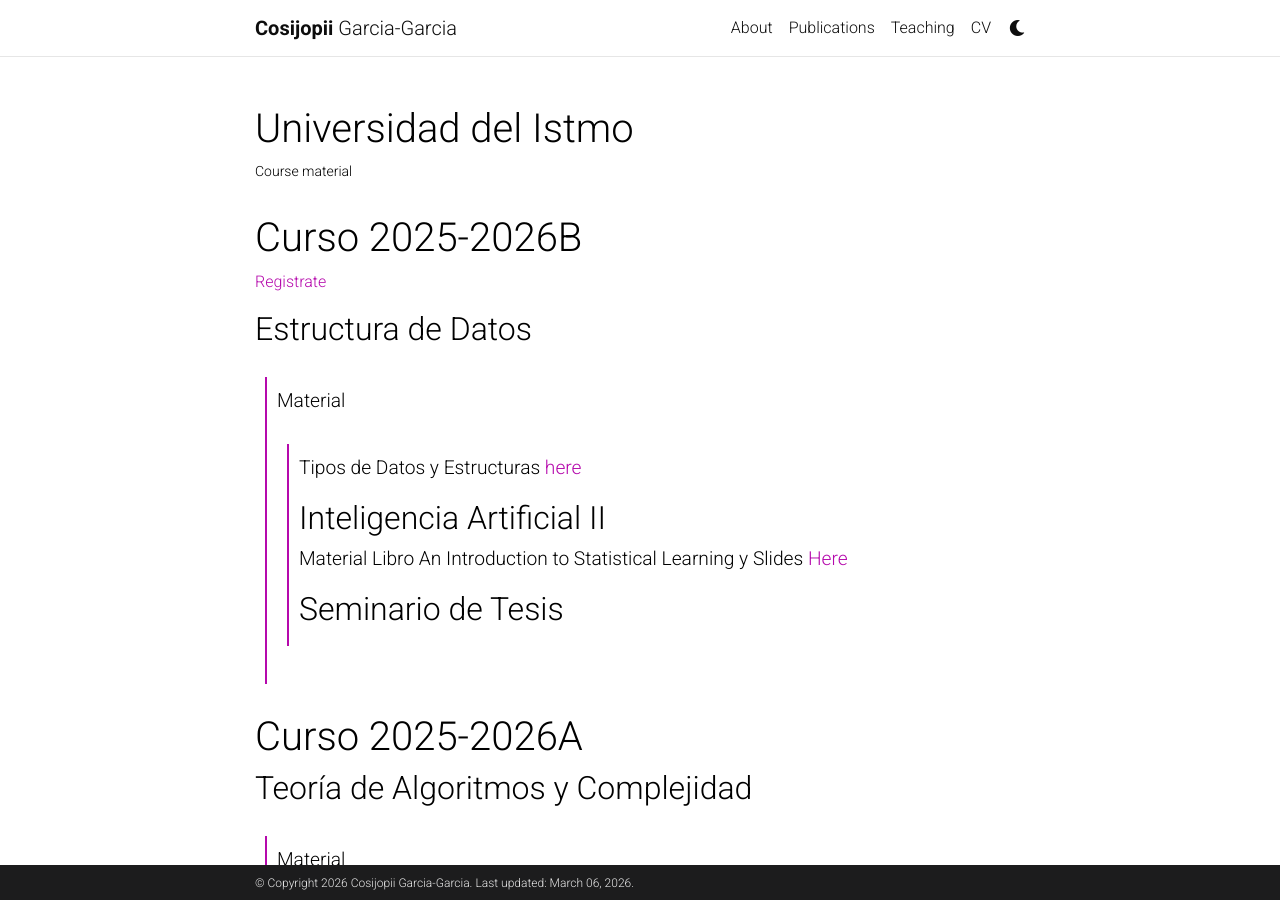
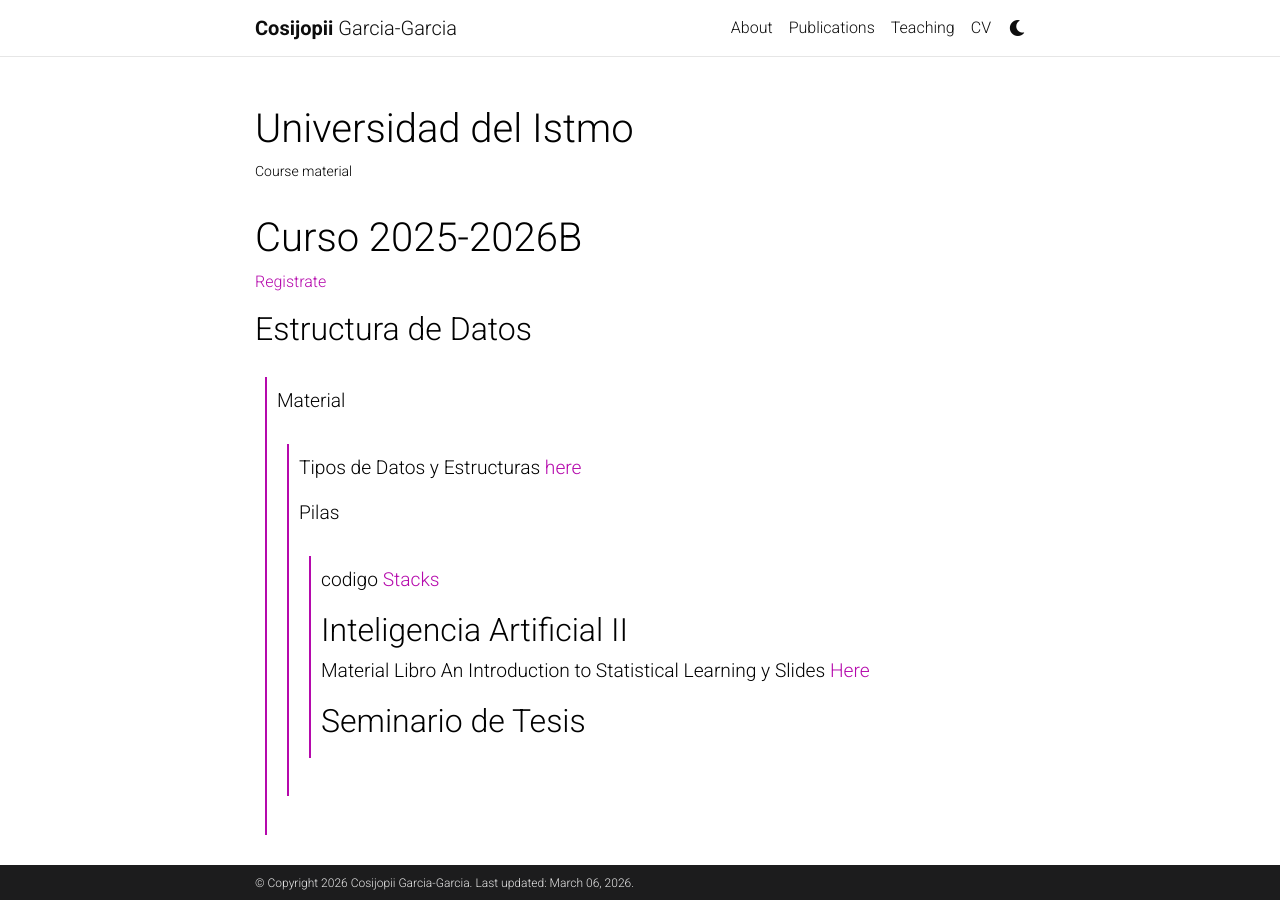
Before and after one commit to Cosijopiii/Cosijopiii.github.io, a Jekyll site: the page built from _projects/2_project.md, in a window 1280 px wide and 900 px high. Built offline with Jekyll 4.4.1, drawn with Linux system fonts in a browser that asks for light colours; comment, search, counter and statistics services are not loaded; a style sheet for code colours, icons or effects is not loaded.

Commit message:
Update project documentation with new resources
stacks.c added

```diff
--- a/_projects/2_project.md
+++ b/_projects/2_project.md
@@ -14,6 +14,9 @@ category: work
 ## Estructura de Datos
 >Material
 >> Tipos de Datos y Estructuras [here](/assets/pdf/Estructura_de_datos_IDSSI.pdf)
+>>
+>> Pilas
+>>> codigo [Stacks](/assets/Code/stack_basic.c)
 ## Inteligencia Artificial II
 >Material
 >> Libro An Introduction to Statistical Learning  y Slides [Here](https://www.statlearning.com/)
```
